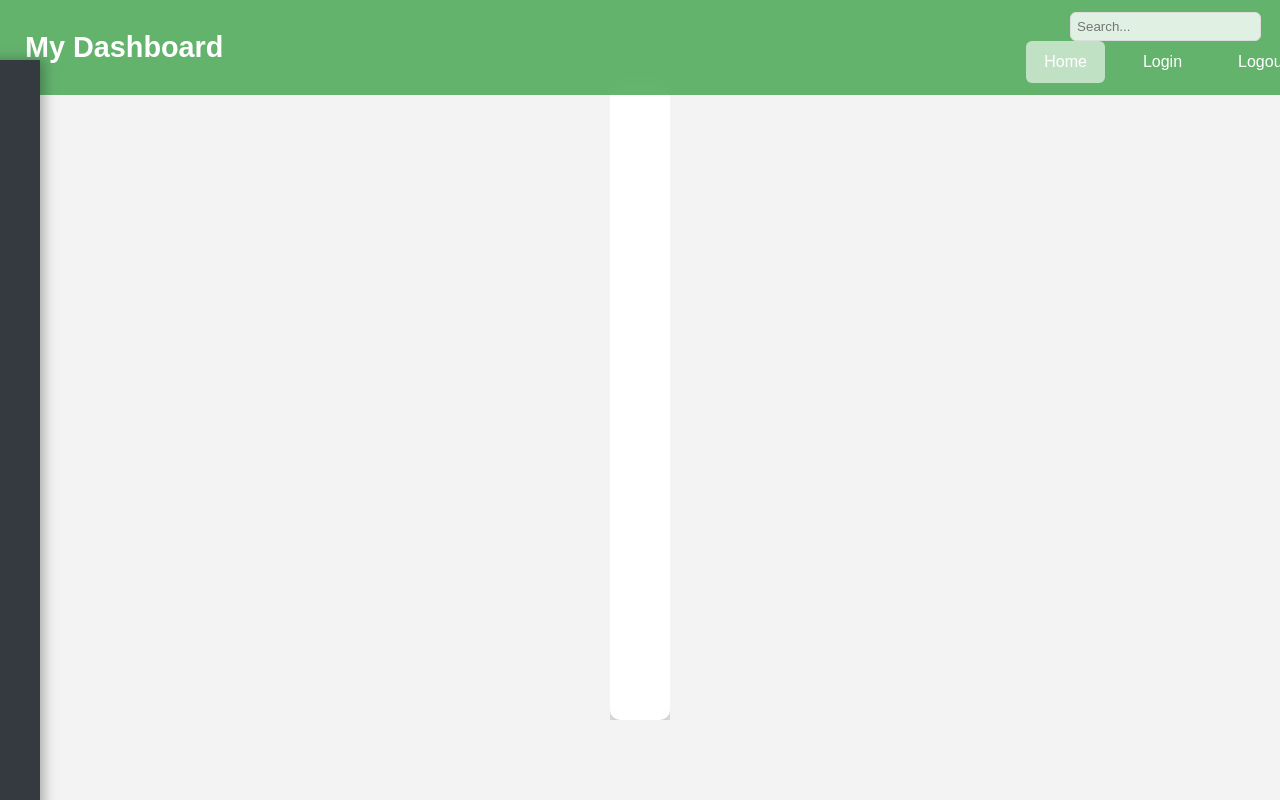
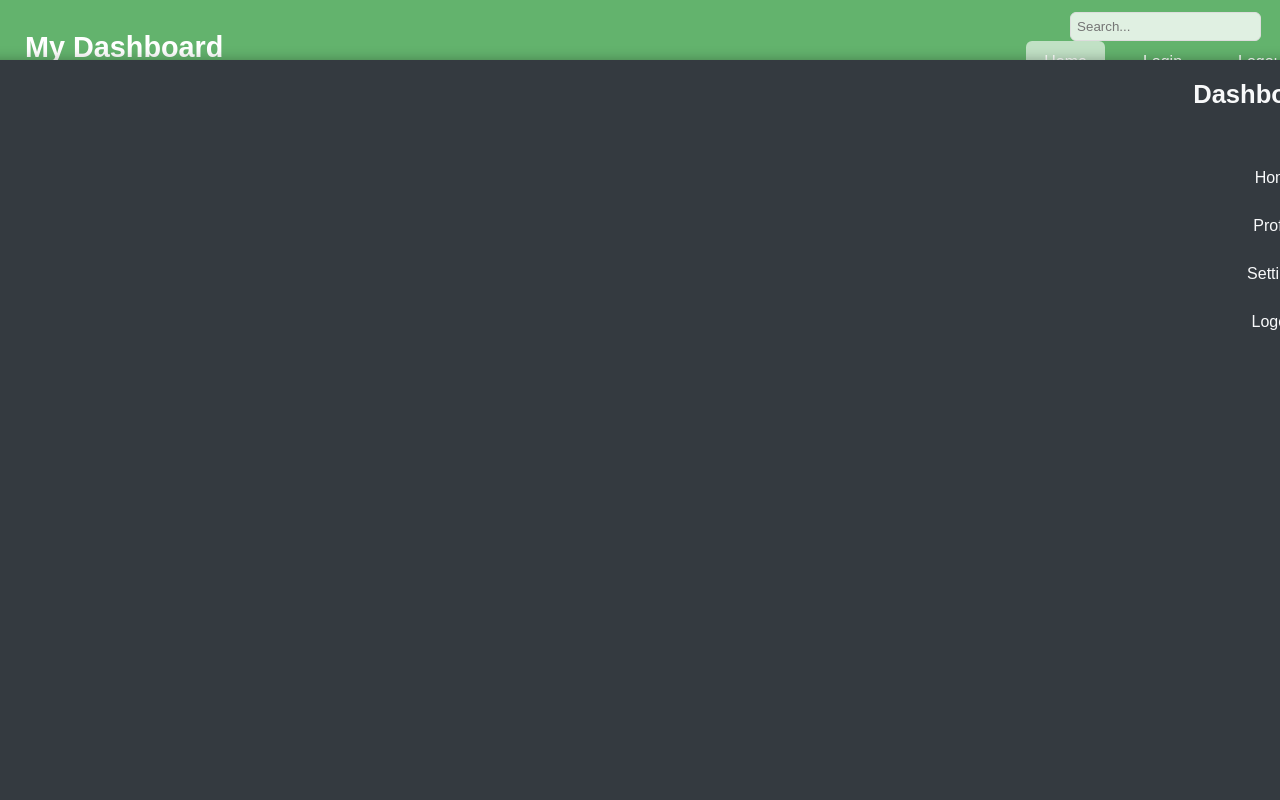
Before and after one commit to sanyaa12/node-frontend, a React (Create React App) app: page /dashboard in a window 1280 px wide. Built offline with nearby package versions, Linux system fonts and the light colour scheme.

Commit message:
Update Sidebar.css

```diff
--- a/src/common/dashboard/Sidebar.css
+++ b/src/common/dashboard/Sidebar.css
@@ -1,10 +1,10 @@
 /* Improved Sidebar Styling */
 .sidebar {
-  width: 260px; /* Slightly wider sidebar */
+  width: 3000px; /* Slightly wider sidebar */
   background-color: #343a40; /* Slightly lighter dark background for better contrast */
   color: #f8f9fa; /* Light grey text for readability */
   padding: 20px; /* Reduced padding to decrease sidebar height */
-  height: calc(100% - 60px); /* Reduce sidebar height to accommodate the header */
+  height: calc(100% - 80px); /* Reduce sidebar height to accommodate the header */
   box-shadow: 4px 0 12px rgba(0, 0, 0, 0.3); /* Enhanced shadow for a more pronounced effect */
   position: fixed; /* Fixes the sidebar in place */
   top: 60px; /* Move the sidebar below the header */
```
